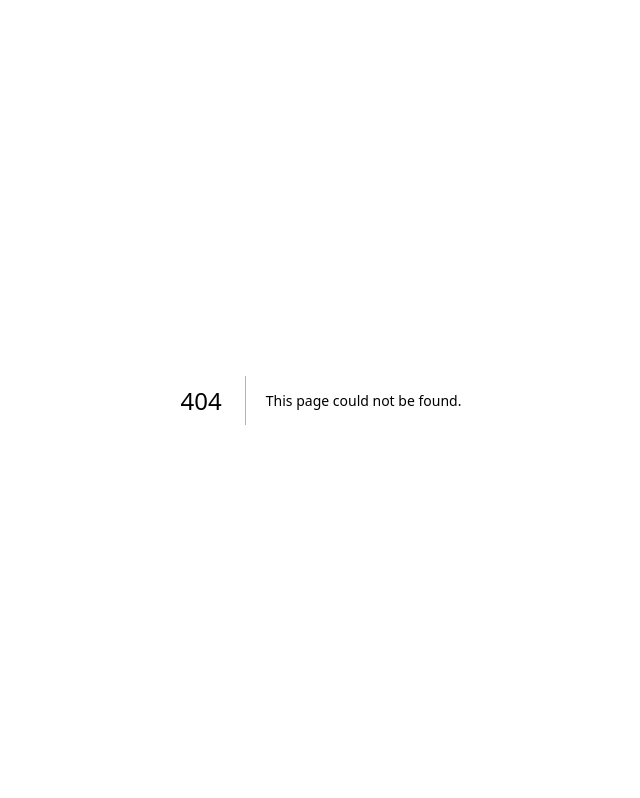
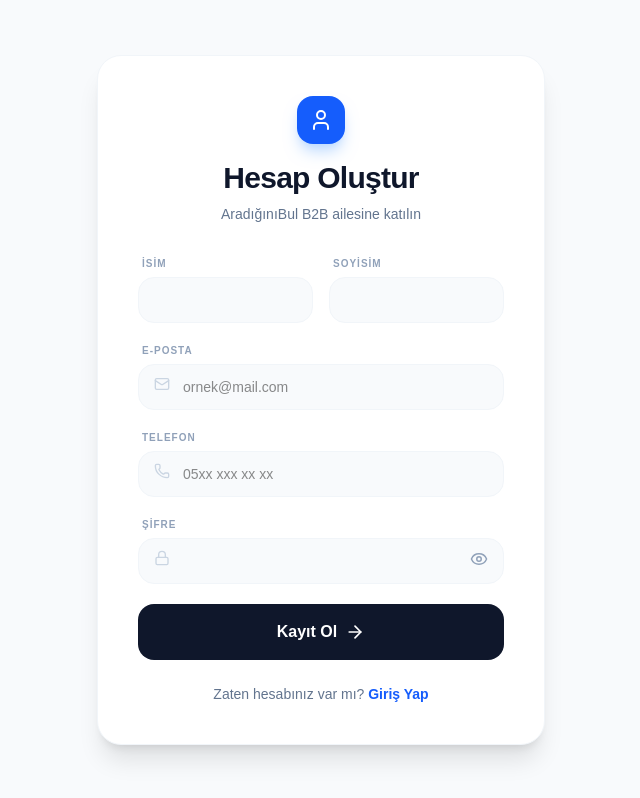
Before and after one commit to AliTopcuu/aradiginibul-api, a Next.js app in the folder aradiginibul-web/: page /register in a window 1280 px wide. Before the commit this address had no page. Shown: the whole page, without its empty margins (319-959 px from the left). Built offline with nearby package versions, Linux system fonts and the light colour scheme.

Commit message:
kayıt olma eklendi

```diff
--- a/aradiginibul-web/next.config.ts
+++ b/aradiginibul-web/next.config.ts
@@ -1,8 +1,15 @@
 import type { NextConfig } from "next";
 
 const nextConfig: NextConfig = {
-  /* config options here */
-  reactCompiler: true,
+  async redirects() {
+    return [
+      {
+        source: '/',
+        destination: '/login',
+        permanent: false, // Kullanıcı giriş yapınca geri dönebilsin diye false
+      },
+    ];
+  },
 };
 
 export default nextConfig;
--- a/aradiginibul-web/src/app/page.tsx
+++ b/aradiginibul-web/src/app/page.tsx
@@ -1,108 +1,159 @@
 "use client";
 
-import { useState } from 'react';
-import { Lock, Mail, ArrowRight, Loader2, Eye, EyeOff } from 'lucide-react';
+import { useEffect, useState } from 'react';
+import { useRouter } from 'next/navigation';
+import { ShoppingCart, Package, TrendingDown, Search, Filter, LogOut, User } from 'lucide-react';
 import api from '@/lib/api';
-import { useRouter } from 'next/navigation';
 
-export default function LoginPage() {
-  const [email, setEmail] = useState("");
-  const [password, setPassword] = useState("");
-  const [showPassword, setShowPassword] = useState(false);
-  const [loading, setLoading] = useState(false);
+export default function ProductsPage() {
+  const [products, setProducts] = useState([]);
+  const [loading, setLoading] = useState(true);
   const router = useRouter();
 
-  const handleLogin = async (e: React.FormEvent) => {
-    e.preventDefault();
-    setLoading(true);
+  useEffect(() => {
+    // 🔑 Giriş Kontrolü: Tarayıcıda token yoksa login sayfasına at
+    const token = localStorage.getItem('token');
+    if (!token) {
+      router.push('/login');
+      return;
+    }
 
-    try {
-      // FastAPI Form Data beklediği için veriyi hazırlıyoruz
-      const formData = new FormData();
-      formData.append('username', email);
-      formData.append('password', password);
+    // Token varsa Railway API'den ürünleri çek
+    api.get('/products/')
+      .then((res: any) => {
+        setProducts(res.data);
+        setLoading(false);
+      })
+      .catch((err) => {
+        console.error("Ürünler çekilemedi:", err);
+        setLoading(false);
+      });
+  }, [router]);
 
-      const response = await api.post('/auth/login', formData, {
-        headers: {
-          'Content-Type': 'multipart/form-data'
-        }
-      });
-
-      localStorage.setItem('token', response.data.access_token);
-      router.push('/');
-    } catch (error) {
-      alert("Giriş başarısız! E-posta veya şifre hatalı.");
-    } finally {
-      setLoading(false);
-    }
+  const handleLogout = () => {
+    localStorage.removeItem('token');
+    router.push('/login');
   };
 
+  // Yönlendirme sırasında boş ekran göstererek içeriğin "parlamasını" (flicker) önle
+  if (typeof window !== 'undefined' && !localStorage.getItem('token')) {
+    return null;
+  }
+
   return (
-    <div className="min-h-screen bg-slate-50 flex items-center justify-center p-4">
-      <div className="max-w-md w-full bg-white rounded-3xl shadow-xl p-10 border border-slate-100">
-        {/* Başlık Alanı */}
-        <div className="text-center mb-10">
-          <div className="bg-blue-600 w-12 h-12 rounded-2xl flex items-center justify-center mx-auto mb-4 shadow-lg shadow-blue-200">
-            <Lock className="text-white w-6 h-6" />
+    <div className="min-h-screen bg-slate-50 font-sans">
+      {/* Üst Menü - Navbar */}
+      <nav className="bg-white border-b border-slate-200 sticky top-0 z-50">
+        <div className="max-w-7xl mx-auto px-4 h-18 flex items-center justify-between py-4">
+          <div className="flex items-center gap-3">
+            <div className="bg-blue-600 p-2 rounded-xl shadow-lg shadow-blue-100">
+              <Package className="text-white w-5 h-5" />
+            </div>
+            <span className="text-xl font-black text-slate-900 tracking-tight">
+              AradığınıBul <span className="text-blue-600 font-light">B2B</span>
+            </span>
           </div>
-          <h1 className="text-3xl font-black text-slate-900 tracking-tight">Tekrar Hoş Geldiniz</h1>
-          <p className="text-slate-500 mt-2 text-sm font-medium">B2B Paneline erişmek için giriş yapın</p>
-        </div>
 
-        <form onSubmit={handleLogin} className="space-y-6">
-          {/* E-posta Alanı */}
-          <div>
-            <label className="block text-xs font-bold text-slate-400 uppercase tracking-widest mb-2 ml-1">E-POSTA</label>
-            <div className="relative">
-              <Mail className="absolute left-4 top-3.5 text-slate-300 w-5 h-5" />
+          <div className="hidden md:flex flex-1 max-w-lg mx-12">
+            <div className="relative w-full">
+              <Search className="absolute left-4 top-3 text-slate-400 w-4 h-4" />
               <input
-                type="email"
-                required
-                value={email}
-                onChange={(e) => setEmail(e.target.value)}
-                placeholder="ali@ornek.com"
-                className="w-full pl-12 pr-4 py-3.5 bg-slate-50 border border-slate-100 rounded-2xl outline-none focus:ring-2 focus:ring-blue-500 focus:bg-white transition-all text-slate-900"
+                type="text"
+                placeholder="Hızlı ürün arama..."
+                className="w-full bg-slate-50 border border-slate-100 rounded-2xl py-2.5 pl-12 pr-4 text-sm focus:ring-2 focus:ring-blue-500 focus:bg-white transition-all outline-none text-slate-900"
               />
             </div>
           </div>
 
-          {/* Şifre Alanı */}
+          <div className="flex items-center gap-4">
+            <button className="relative p-2.5 text-slate-600 hover:bg-slate-50 rounded-xl transition-colors">
+              <ShoppingCart className="w-6 h-6" />
+              <span className="absolute top-1 right-1 bg-blue-600 text-white text-[10px] w-4 h-4 flex items-center justify-center rounded-full border-2 border-white font-bold">
+                0
+              </span>
+            </button>
+            <div className="h-8 w-px bg-slate-200 mx-1"></div>
+            <button
+              onClick={handleLogout}
+              className="flex items-center gap-2 p-2 text-slate-400 hover:text-red-600 transition-colors"
+              title="Çıkış Yap"
+            >
+              <LogOut className="w-5 h-5" />
+            </button>
+          </div>
+        </div>
+      </nav>
+
+      <main className="max-w-7xl mx-auto px-4 py-10">
+        {/* karşılama Mesajı */}
+        <div className="flex flex-col md:flex-row md:items-end justify-between mb-10 gap-6">
           <div>
-            <label className="block text-xs font-bold text-slate-400 uppercase tracking-widest mb-2 ml-1">ŞİFRE</label>
-            <div className="relative">
-              <Lock className="absolute left-4 top-3.5 text-slate-300 w-5 h-5" />
-              <input
-                type={showPassword ? "text" : "password"}
-                required
-                value={password}
-                onChange={(e) => setPassword(e.target.value)}
-                placeholder="••••••••"
-                className="w-full pl-12 pr-12 py-3.5 bg-slate-50 border border-slate-100 rounded-2xl outline-none focus:ring-2 focus:ring-blue-500 focus:bg-white transition-all text-slate-900"
-              />
-              {/* Göz Simgesi */}
-              <button
-                type="button"
-                onClick={() => setShowPassword(!showPassword)}
-                className="absolute right-4 top-3.5 text-slate-400 hover:text-blue-600 transition-colors"
-              >
-                {showPassword ? <EyeOff className="w-5 h-5" /> : <Eye className="w-5 h-5" />}
-              </button>
-            </div>
+            <h2 className="text-3xl font-black text-slate-900">Hoş Geldiniz 👋</h2>
+            <p className="text-slate-500 font-medium mt-1">İşletmeniz için seçilmiş en iyi toptan fırsatları keşfedin.</p>
           </div>
+          <div className="flex gap-3">
+            <button className="flex items-center gap-2 text-sm font-bold text-slate-700 bg-white border border-slate-200 px-5 py-2.5 rounded-xl hover:shadow-md transition-all">
+              <Filter className="w-4 h-4" /> Filtreler
+            </button>
+          </div>
+        </div>
 
-          {/* Giriş Butonu */}
-          <button
-            disabled={loading}
-            className="w-full bg-slate-900 text-white py-4 rounded-2xl font-bold flex items-center justify-center gap-2 hover:bg-blue-600 hover:shadow-lg hover:shadow-blue-200 transition-all disabled:bg-slate-300 group"
-          >
-            {loading ? <Loader2 className="animate-spin w-5 h-5" /> : (
-              <>
-                Giriş Yap <ArrowRight className="w-5 h-5 group-hover:translate-x-1 transition-transform" />
-              </>
+        {/* Ürün Listesi */}
+        {loading ? (
+          <div className="flex flex-col justify-center items-center h-80 gap-4">
+            <div className="animate-spin rounded-full h-12 w-12 border-b-2 border-blue-600"></div>
+            <p className="text-slate-400 font-medium animate-pulse">Ürünler Yükleniyor...</p>
+          </div>
+        ) : (
+          <div className="grid grid-cols-1 sm:grid-cols-2 lg:grid-cols-3 xl:grid-cols-4 gap-8">
+            {products.length > 0 ? products.map((product: any) => (
+              <div key={product.id} className="bg-white rounded-[2rem] border border-slate-100 p-5 hover:border-blue-500 hover:shadow-2xl hover:shadow-blue-100/50 transition-all group flex flex-col h-full relative overflow-hidden">
+                <div className="absolute top-4 right-4 z-10">
+                   <span className="bg-emerald-50 text-emerald-600 text-[10px] px-3 py-1 rounded-full font-black uppercase tracking-widest border border-emerald-100">
+                    Stokta
+                  </span>
+                </div>
+
+                <div className="w-full h-48 bg-slate-50 rounded-3xl mb-5 flex items-center justify-center text-slate-200 group-hover:bg-blue-50 transition-colors">
+                  <Package size={80} strokeWidth={1} />
+                </div>
+
+                <div className="flex-grow px-1">
+                  <h3 className="font-bold text-slate-900 text-xl leading-tight mb-2 group-hover:text-blue-600 transition-colors">
+                    {product.name}
+                  </h3>
+                  <p className="text-xs text-slate-400 line-clamp-2 mb-6 font-medium">
+                    {product.description || "Toptan alıma uygun yüksek kaliteli ürün."}
+                  </p>
+                </div>
+
+                <div className="mt-auto pt-4 border-t border-slate-50">
+                  <div className="flex items-baseline gap-1 mb-4">
+                    <span className="text-3xl font-black text-slate-900">{product.price}</span>
+                    <span className="text-lg font-bold text-slate-900">₺</span>
+                    <span className="text-[11px] text-slate-400 font-bold ml-1">/ birim</span>
+                  </div>
+
+                  <div className="flex items-center gap-2 text-amber-600 bg-amber-50/50 px-3 py-2.5 rounded-2xl text-[11px] font-bold border border-amber-100/30 mb-5">
+                    <TrendingDown size={16} />
+                    <span>Çoklu alımlarda %15'e varan indirim</span>
+                  </div>
+
+                  <button className="w-full bg-slate-900 text-white py-4 rounded-2xl text-sm font-black hover:bg-blue-600 shadow-xl shadow-slate-200 hover:shadow-blue-200 transition-all active:scale-95">
+                    SEPETE EKLE
+                  </button>
+                </div>
+              </div>
+            )) : (
+              <div className="col-span-full text-center py-24 bg-white rounded-[3rem] border-2 border-dashed border-slate-100">
+                <Package className="mx-auto text-slate-200 mb-6 w-16 h-16" />
+                <h3 className="text-xl font-bold text-slate-900">Katalog Henüz Boş</h3>
+                <p className="text-slate-400 text-sm mt-2">Admin panelinden ilk ürünleri eklediğinizde burada görünecekler.</p>
+              </div>
             )}
-          </button>
-        </form>
-      </div>
+          </div>
+        )}
+      </main>
     </div>
   );
 }
--- /dev/null
+++ b/aradiginibul-web/src/app/register/page.tsx
@@ -0,0 +1,146 @@
+"use client";
+
+import { useState } from 'react';
+import { User, Mail, Phone, Lock, ArrowRight, Loader2, Eye, EyeOff } from 'lucide-react';
+import api from '@/lib/api';
+import { useRouter } from 'next/navigation';
+import Link from 'next/link';
+
+export default function RegisterPage() {
+  const [formData, setFormData] = useState({
+    firstName: "",
+    lastName: "",
+    email: "",
+    phone: "",
+    password: ""
+  });
+  const [showPassword, setShowPassword] = useState(false);
+  const [loading, setLoading] = useState(false);
+  const router = useRouter();
+
+  const handleRegister = async (e: React.FormEvent) => {
+    e.preventDefault();
+    setLoading(true);
+
+    try {
+      // Backend'deki register ucuna istek atıyoruz
+      await api.post('/auth/register', {
+        email: formData.email,
+        password: formData.password,
+        first_name: formData.firstName,
+        last_name: formData.lastName,
+        phone: formData.phone
+      });
+
+      alert("Kayıt başarılı! Şimdi giriş yapabilirsiniz.");
+      router.push('/login');
+    } catch (error) {
+      alert("Kayıt sırasında bir hata oluştu. Bilgileri kontrol edin.");
+    } finally {
+      setLoading(false);
+    }
+  };
+
+  return (
+    <div className="min-h-screen bg-slate-50 flex items-center justify-center p-4 py-12">
+      <div className="max-w-md w-full bg-white rounded-3xl shadow-xl p-10 border border-slate-100">
+        <div className="text-center mb-8">
+          <div className="bg-blue-600 w-12 h-12 rounded-2xl flex items-center justify-center mx-auto mb-4 shadow-lg shadow-blue-200">
+            <User className="text-white w-6 h-6" />
+          </div>
+          <h1 className="text-3xl font-black text-slate-900 tracking-tight">Hesap Oluştur</h1>
+          <p className="text-slate-500 mt-2 text-sm font-medium">AradığınıBul B2B ailesine katılın</p>
+        </div>
+
+        <form onSubmit={handleRegister} className="space-y-5">
+          {/* İsim & Soyisim yan yana */}
+          <div className="grid grid-cols-2 gap-4">
+            <div>
+              <label className="block text-[10px] font-bold text-slate-400 uppercase tracking-widest mb-1.5 ml-1">İSİM</label>
+              <input
+                type="text" required
+                value={formData.firstName}
+                onChange={(e) => setFormData({...formData, firstName: e.target.value})}
+                className="w-full px-4 py-3 bg-slate-50 border border-slate-100 rounded-2xl outline-none focus:ring-2 focus:ring-blue-500 focus:bg-white transition-all text-sm"
+              />
+            </div>
+            <div>
+              <label className="block text-[10px] font-bold text-slate-400 uppercase tracking-widest mb-1.5 ml-1">SOYİSİM</label>
+              <input
+                type="text" required
+                value={formData.lastName}
+                onChange={(e) => setFormData({...formData, lastName: e.target.value})}
+                className="w-full px-4 py-3 bg-slate-50 border border-slate-100 rounded-2xl outline-none focus:ring-2 focus:ring-blue-500 focus:bg-white transition-all text-sm"
+              />
+            </div>
+          </div>
+
+          {/* E-posta */}
+          <div>
+            <label className="block text-[10px] font-bold text-slate-400 uppercase tracking-widest mb-1.5 ml-1">E-POSTA</label>
+            <div className="relative">
+              <Mail className="absolute left-4 top-3 text-slate-300 w-4 h-4" />
+              <input
+                type="email" required
+                value={formData.email}
+                onChange={(e) => setFormData({...formData, email: e.target.value})}
+                placeholder="ornek@mail.com"
+                className="w-full pl-11 pr-4 py-3 bg-slate-50 border border-slate-100 rounded-2xl outline-none focus:ring-2 focus:ring-blue-500 focus:bg-white transition-all text-sm"
+              />
+            </div>
+          </div>
+
+          {/* Telefon */}
+          <div>
+            <label className="block text-[10px] font-bold text-slate-400 uppercase tracking-widest mb-1.5 ml-1">TELEFON</label>
+            <div className="relative">
+              <Phone className="absolute left-4 top-3 text-slate-300 w-4 h-4" />
+              <input
+                type="tel" required
+                value={formData.phone}
+                onChange={(e) => setFormData({...formData, phone: e.target.value})}
+                placeholder="05xx xxx xx xx"
+                className="w-full pl-11 pr-4 py-3 bg-slate-50 border border-slate-100 rounded-2xl outline-none focus:ring-2 focus:ring-blue-500 focus:bg-white transition-all text-sm"
+              />
+            </div>
+          </div>
+
+          {/* Şifre */}
+          <div>
+            <label className="block text-[10px] font-bold text-slate-400 uppercase tracking-widest mb-1.5 ml-1">ŞİFRE</label>
+            <div className="relative">
+              <Lock className="absolute left-4 top-3 text-slate-300 w-4 h-4" />
+              <input
+                type={showPassword ? "text" : "password"}
+                required
+                value={formData.password}
+                onChange={(e) => setFormData({...formData, password: e.target.value})}
+                className="w-full pl-11 pr-11 py-3 bg-slate-50 border border-slate-100 rounded-2xl outline-none focus:ring-2 focus:ring-blue-500 focus:bg-white transition-all text-sm"
+              />
+              <button
+                type="button"
+                onClick={() => setShowPassword(!showPassword)}
+                className="absolute right-4 top-3 text-slate-400 hover:text-blue-600"
+              >
+                {showPassword ? <EyeOff size={18} /> : <Eye size={18} />}
+              </button>
+            </div>
+          </div>
+
+          <button
+            disabled={loading}
+            className="w-full bg-slate-900 text-white py-4 rounded-2xl font-bold flex items-center justify-center gap-2 hover:bg-blue-600 transition-all disabled:bg-slate-300 group mt-4"
+          >
+            {loading ? <Loader2 className="animate-spin w-5 h-5" /> : (
+              <>Kayıt Ol <ArrowRight className="w-5 h-5 group-hover:translate-x-1 transition-transform" /></>
+            )}
+          </button>
+
+          <p className="text-center text-sm text-slate-500 mt-6">
+            Zaten hesabınız var mı? <Link href="/login" className="text-blue-600 font-bold hover:underline">Giriş Yap</Link>
+          </p>
+        </form>
+      </div>
+    </div>
+  );
+}
```
